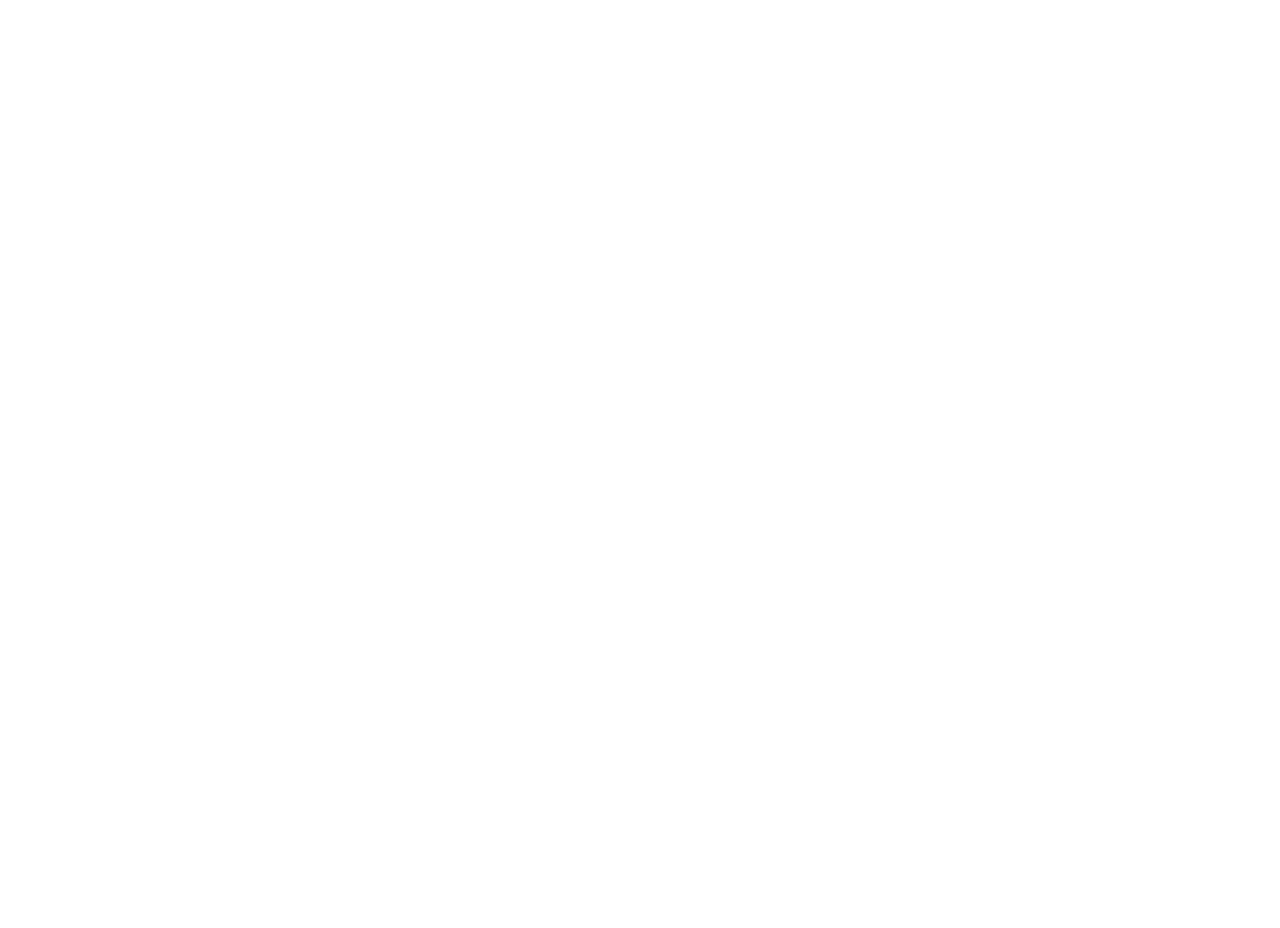
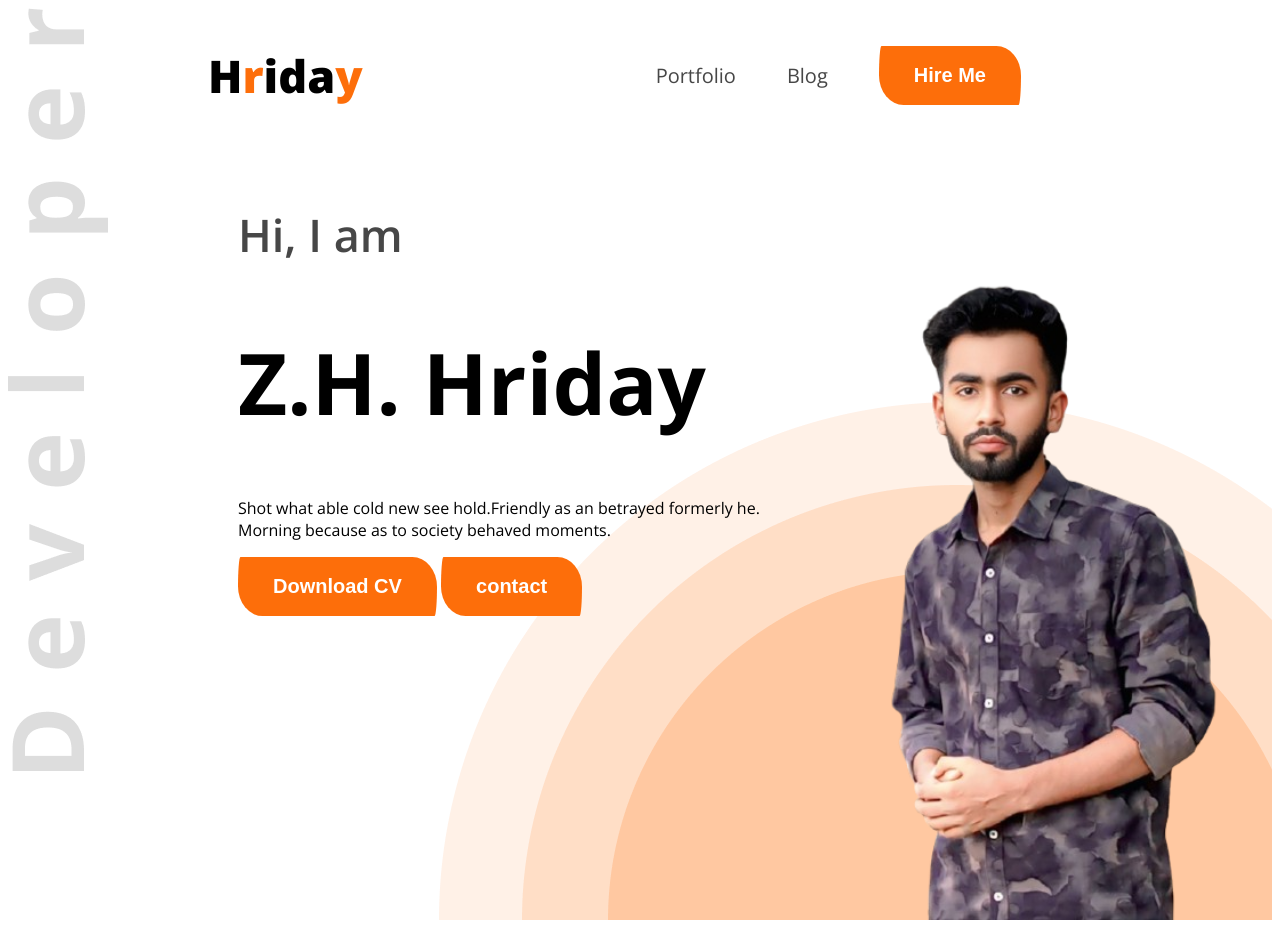
Before and after one commit to hriday33333/heartless-company, a plain HTML site: page index.html in a window 1280 px wide. Before the commit the page ends 800 px from the top, so only its background shows below. Drawn offline with nearby package versions, Linux system fonts and the light colour scheme.

Commit message:
added paragraph and images

```diff
--- a/index.html
+++ b/index.html
@@ -4,10 +4,33 @@
     <meta charset="UTF-8">
     <meta name="viewport" content="width=device-width, initial-scale=1.0">
     <title>heartless-company</title>
+    <link rel="preconnect" href="https://fonts.googleapis.com">
+<link rel="preconnect" href="https://fonts.gstatic.com" crossorigin>
+<link href="https://fonts.googleapis.com/css2?family=Open+Sans:ital,wght@0,300..800;1,300..800&display=swap" rel="stylesheet">
+    <link rel="stylesheet" href="styles/heart.css">
 </head>
-<body>
-    <header>
-
+<body class="open-sans-normal">
+    <header class="header">
+        <nav>
+            <h2 class="nav-title">H<span class="text-praimary">r</span>ida<span class="text-praimary">y</span></h2>
+            <ul>
+                <li><a class="dark-2" href="">Portfolio</a></li>
+                <li><a class="dark-2" href="">Blog</a></li>
+                <li><a href=""><button class="btn-praimary">Hire Me</button></a></li>
+            </ul>
+        </nav>
+        <div class="banner">
+            <div class="banner-containt">
+            <h4 class="banner-greetings dark-2">Hi, I am</h4>
+            <h1 class="banner-title">Z.H. Hriday</h1>
+            <p class="banner-description">
+                Shot what able cold new see hold.Friendly as an betrayed formerly he. Morning because as to society behaved moments.
+            </p>
+            <button class="btn-praimary">Download CV</button>
+            <button class="btn-praimary">contact</button>
+            </div>
+            <img class="banner-profile-pic" src="images/1751975857313-removebg-preview.png" alt="">
+        </div>
     </header>
     <main>
 
--- /dev/null
+++ b/styles/heart.css
@@ -0,0 +1,84 @@
+
+
+.open-sans-normal {
+  font-family: "Open Sans", sans-serif;
+  font-optical-sizing: auto;
+  font-style: normal;
+  font-variation-settings:
+    "wdth" 100;
+}
+
+/* shared style */
+.text-praimary{
+    color:#FD6E0A ;
+}
+
+.dark-2{
+    color: #474747;
+}
+
+nav ul{
+    display: flex;
+    align-items: center;
+
+}
+/* header */
+.header{
+    background-image: url('/images/developer.png'), url('/images/header_bg.png');
+    background-repeat: no-repeat;
+    background-position: top left, bottom right;
+}
+
+/* nav styles */
+nav{
+    display: flex;
+    align-items: center;
+    justify-content: space-between;
+    margin: 0px 200px;
+}
+
+.btn-praimary{
+background-color: #FD6E0A;
+font-weight: bold;
+font-size: 20px;
+border: none;
+color: white;
+padding: 18px 35px;
+border-radius: 10px 100px / 120px;
+}
+
+.nav-title{
+font-weight: 800;
+font-size: 45px;
+}
+nav ul li{
+    list-style: none;
+    margin-right: 51px;
+
+}
+nav ul a{
+    text-decoration: none;
+    font-size: 20px;
+}
+/* banner styles */
+.banner{
+    display: flex;
+    justify-content: space-between;
+    margin: 0 35px 0 230px;
+
+}
+.banner-containt{
+    max-width: 580px;
+}
+
+.banner-greetings{
+      font-size: 45px;
+      font-weight: 600;
+}
+.banner-title{
+    font-weight: bold;
+    font-size: 85px;
+}
+.banner-profile-pic{
+    width: 580px;
+}
```
Also changed, not shown: images/1751975857313-removebg-preview.png (added).
